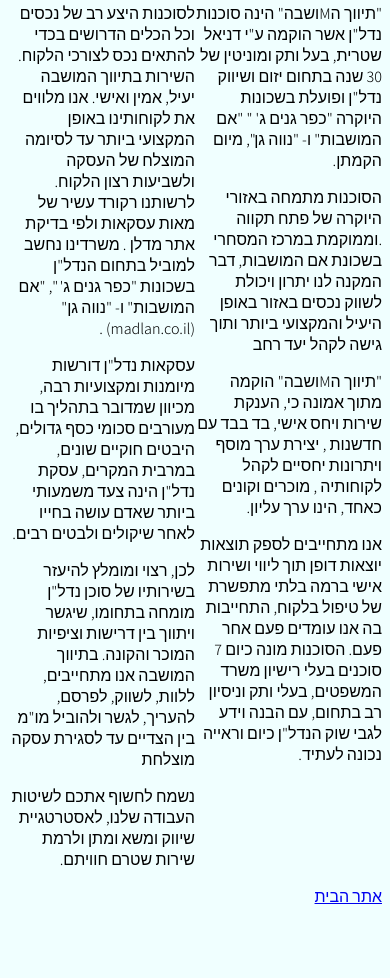
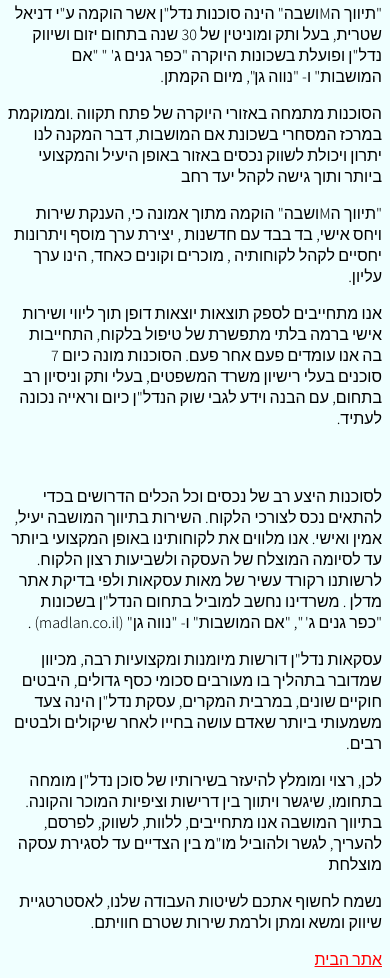
Before and after one commit to ronRips/design-course, a plain HTML site: page index.html in a window 390 px wide. Shown: the part 380-1358 px from the top of the page. Before the commit the page ends 1295 px from the top, so only its background shows below. Drawn offline with Linux system fonts and the light colour scheme.

Commit message:
lesson 3

```diff
--- a/stiyle.css
+++ b/stiyle.css
@@ -29,5 +29,16 @@ img {
 .grid {
     display: grid;
     grid-template-columns: 1fr 1fr;
+    grid-gap: 25px;
 
 }
+
+@media (max-width: 700px) {
+    .grid {
+        grid-template-columns: 1fr;
+    }
+}
+
+a{
+    color:red;
+}
```
